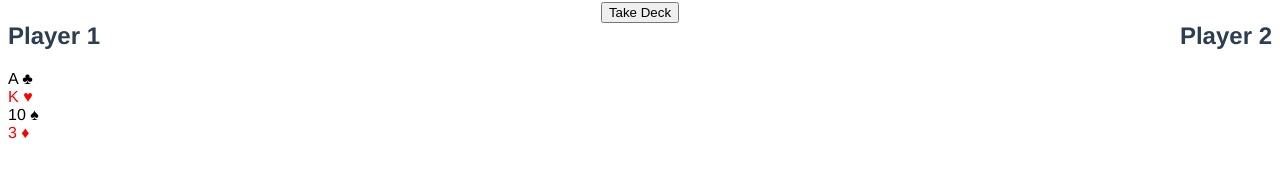
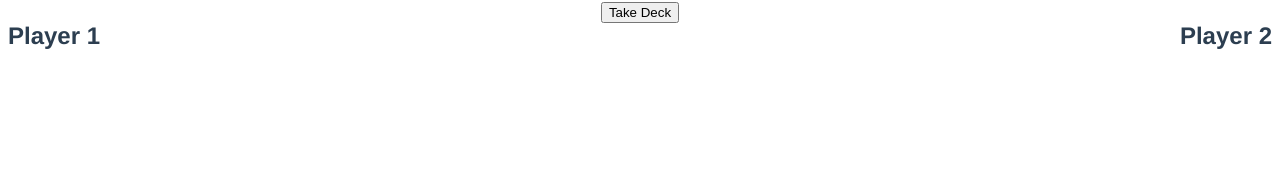
Before and after one commit to deta-aditya/vue-card-games, a Vue app: page / in a window 1280 px wide. Shown: the part 129-306 px from the top of the page. Built offline with nearby package versions, Linux system fonts and the light colour scheme.

Commit message:
Added start functionality, randomly distribute card

```diff
--- a/src/App.vue
+++ b/src/App.vue
@@ -1,14 +1,15 @@
 <template>
   <div class="text-center">
-    <button>Start</button>
+    <button @click="startGame">Start</button>
   </div>
   <div class="game-container">
     <section class="player-hand">
       <h1>Player 1</h1>
-      <Card :rank="'A'" :suit="'clubs'" />
-      <Card :rank="'K'" :suit="'hearts'" />
-      <Card :rank="'10'" :suit="'spades'" />
-      <Card :rank="'3'" :suit="'diams'" />
+      <Card
+        v-for="card in playerHand"
+        :rank="card.rank"
+        :suit="card.suit"
+        :key="card.rank + '' + card.suit" />
     </section>
     <section class="deck-area">
       <button>Take Deck</button>
@@ -21,12 +22,44 @@
 
 <script>
 import Card from './components/Card'
+import { RANKS } from './constants/ranks'
+import { SUITS } from './constants/suits'
 
 export default {
   name: 'App',
   components: {
     Card,
   },
+  data() {
+    return {
+      deck: [],
+      playerHand: [],
+    }
+  },
+  mounted() {
+
+  },
+  methods: {
+    startGame() {
+      this.initializeDeck()
+      this.shuffleDeck()
+      this.distributeHand()
+    },
+
+    initializeDeck() {
+      this.deck = SUITS.flatMap(suit => RANKS.map(rank => ({ suit, rank })))
+    },
+
+    shuffleDeck() {
+      this.deck = this.deck.sort(() => Math.random() - 0.5)
+    },
+
+    distributeHand() {
+      const cardsPerPlayer = 7
+      this.playerHand = this.deck.slice(0, cardsPerPlayer)
+      this.deck = this.deck.slice(cardsPerPlayer, this.deck.length)
+    }
+  }
 }
 </script>
 
```
